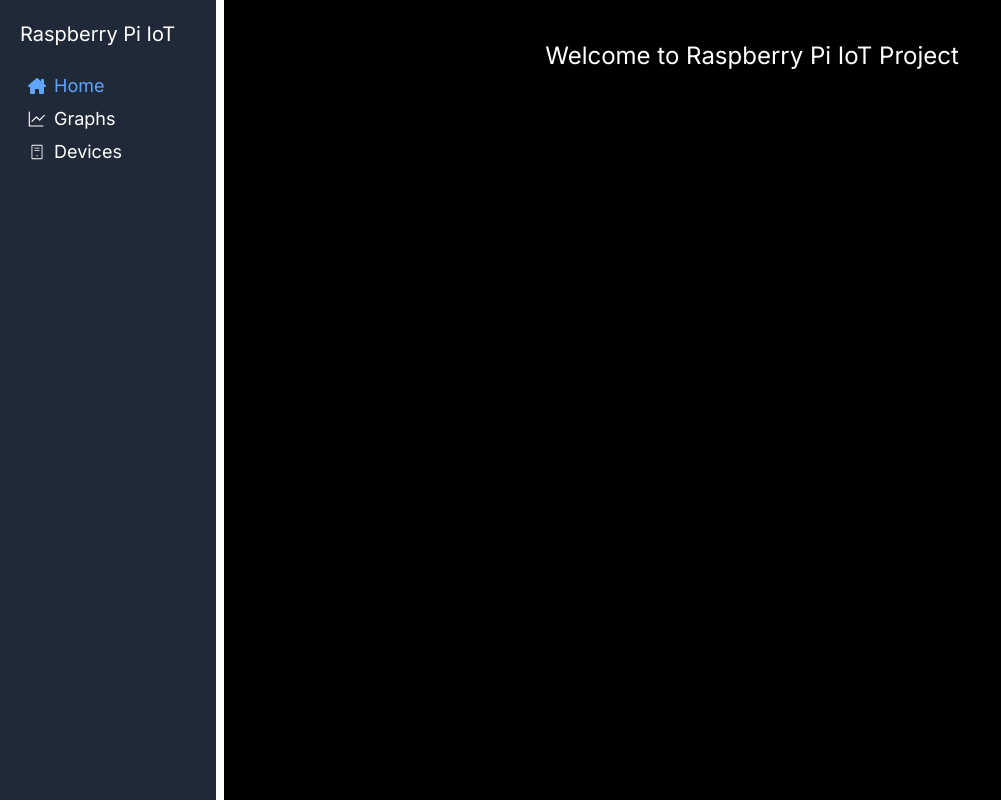
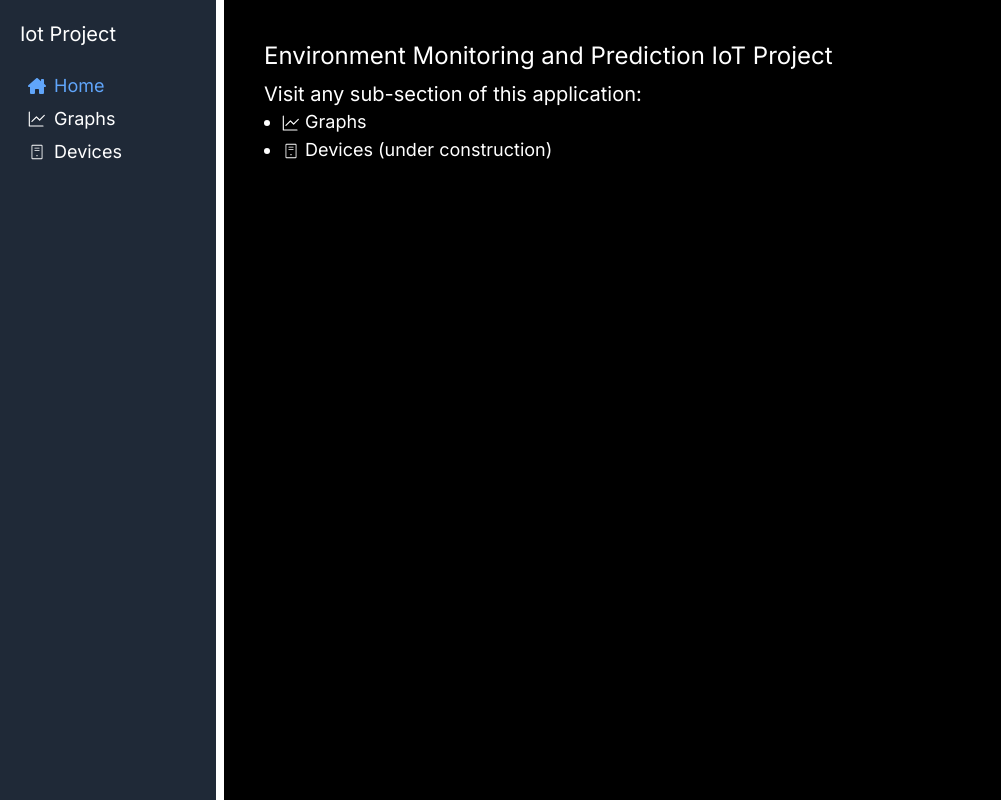
Before and after one commit to mike-strauch/rpi-aws-iot-prototype, a Next.js app in the folder rpi-iot-web-view/: page / in a window 1280 px wide. Shown: the whole page, without its empty margins (0-1001 px from the left). Built offline with nearby package versions, Linux system fonts and the light colour scheme.

Commit message:
- Filling in the home page a bit - Removing explicit references to raspberry pi in titles and what not

```diff
--- a/rpi-iot-web-view/src/app/graphs/page.tsx
+++ b/rpi-iot-web-view/src/app/graphs/page.tsx
@@ -94,7 +94,7 @@
             }
         }
 
-        fetchData();
+        fetchData().then();
 
         return () => {
             abortController.abort();
--- a/rpi-iot-web-view/src/app/page.tsx
+++ b/rpi-iot-web-view/src/app/page.tsx
@@ -1,12 +1,24 @@
+'use client' // required to be able to use icons in this component
+
 import React from "react";
-import {Heading} from "@chakra-ui/react";
+import {Heading, Icon, ListItem, UnorderedList} from "@chakra-ui/react";
+import Link from "next/link";
+import {PiComputerTowerLight} from "react-icons/pi";
+import {GoGraph} from "react-icons/go";
 
 export default function Home() {
   return (
-    <main className="flex min-h-screen flex-col items-center justify-between p-10 border-none">
-      <div>
-        <Heading as="h1" className="text-2xl">Welcome to Raspberry Pi IoT Project</Heading>
-      </div>
-    </main>
+      <main className="flex min-h-screen flex-col items-center p-10 border-none">
+          <div className="self-start max-h-5 mt-0">
+              <Heading as="h1" className="text-2xl">Environment Monitoring and Prediction IoT Project</Heading>
+          </div>
+          <div className="w-full my-5">
+              <Heading as="h2" className="text-xl">Visit any sub-section of this application:</Heading>
+              <UnorderedList className="text-lg">
+                  <ListItem><Link href="/graphs"><Icon as={GoGraph} /> Graphs</Link></ListItem>
+                  <ListItem><Link href="/devices"><Icon as={PiComputerTowerLight} /> Devices (under construction)</Link></ListItem>
+              </UnorderedList>
+          </div>
+      </main>
   );
 }
--- a/rpi-iot-web-view/src/app/ui/SideBar.tsx
+++ b/rpi-iot-web-view/src/app/ui/SideBar.tsx
@@ -15,7 +15,7 @@
     return (
         <Box className="w-56 min-h-screen p-5 bg-gray-800 text-white border-r-8 border-r-white">
             <Heading as="h2" size="lg" className="mb-6 text-xl hidden lg:block">
-                Raspberry Pi IoT
+                Iot Project
             </Heading>
             <Heading as="h2" size="lg" className="mb-6 text-xl lg:hidden">
                 RPi IoT
```
